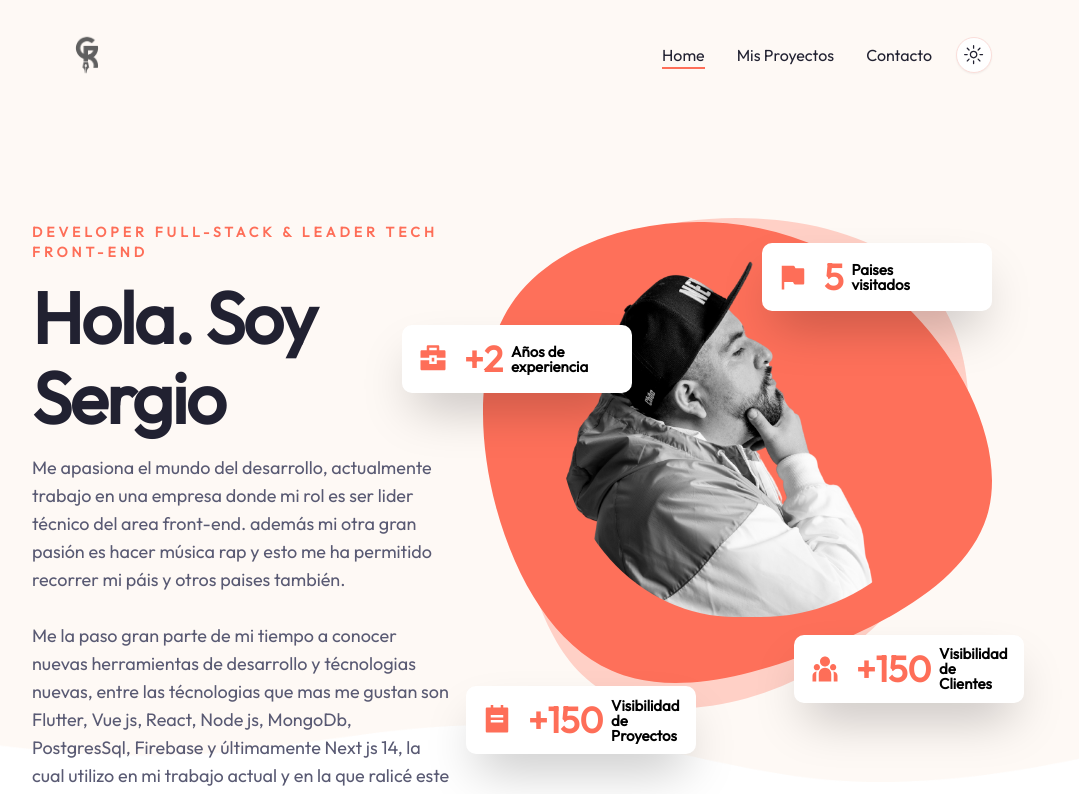
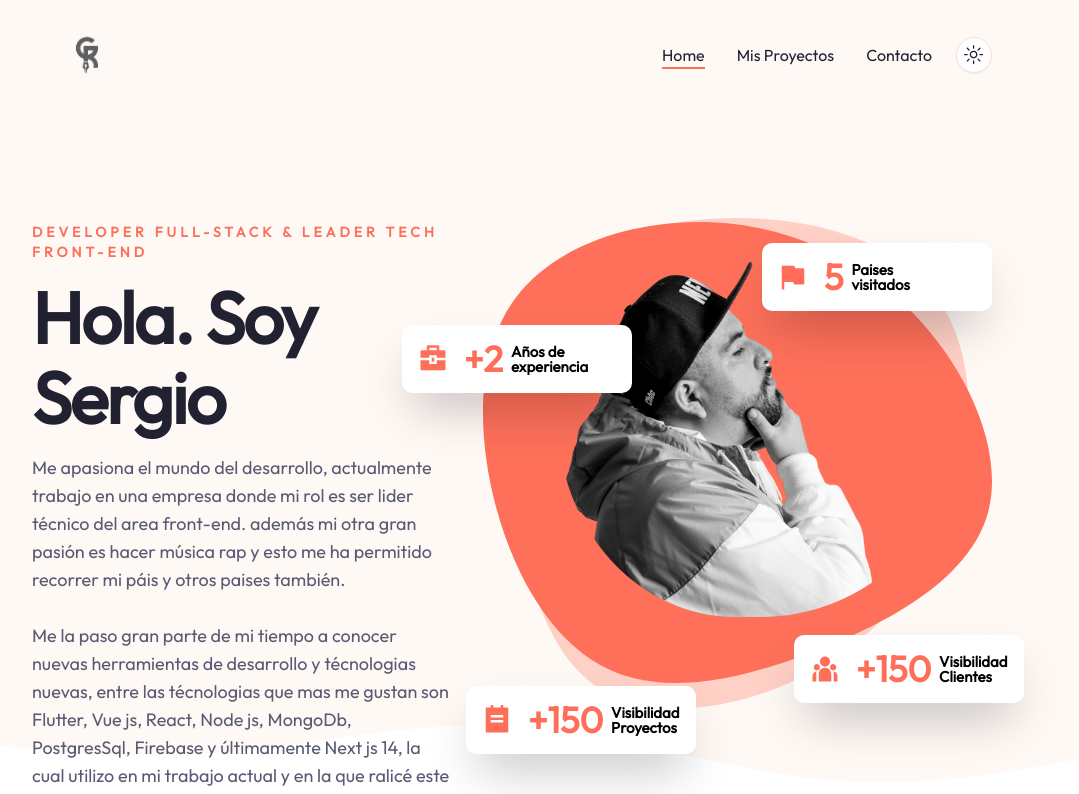
Before and after one commit to TITANRAH/portafolio, a Next.js app: page / in a window 1280 px wide. Shown: the top 794 px of the page, without its empty margins (128-1207 px from the left). Built offline with nearby package versions, Linux system fonts and the light colour scheme.

Commit message:
correcciones

```diff
--- a/src/components/Hero.tsx
+++ b/src/components/Hero.tsx
@@ -94,7 +94,7 @@ const Hero = () => {
             <Badge
               icon={<RiTodoFill />}
               endCountNum={150}
-              badgeText="Visibilidad de Proyectos"
+              badgeText="Visibilidad Proyectos"
               startCountText="+"
               containerStyle="absolute top-[45%] -left-[1rem]"
             />
@@ -103,7 +103,7 @@ const Hero = () => {
             <Badge
               icon={<RiTeamFill />}
               endCountNum={150}
-              badgeText="Visibilidad de Clientes"
+              badgeText="Visibilidad Clientes"
               startCountText="+"
               containerStyle="absolute top-[40%] -right-8"
             />
```
